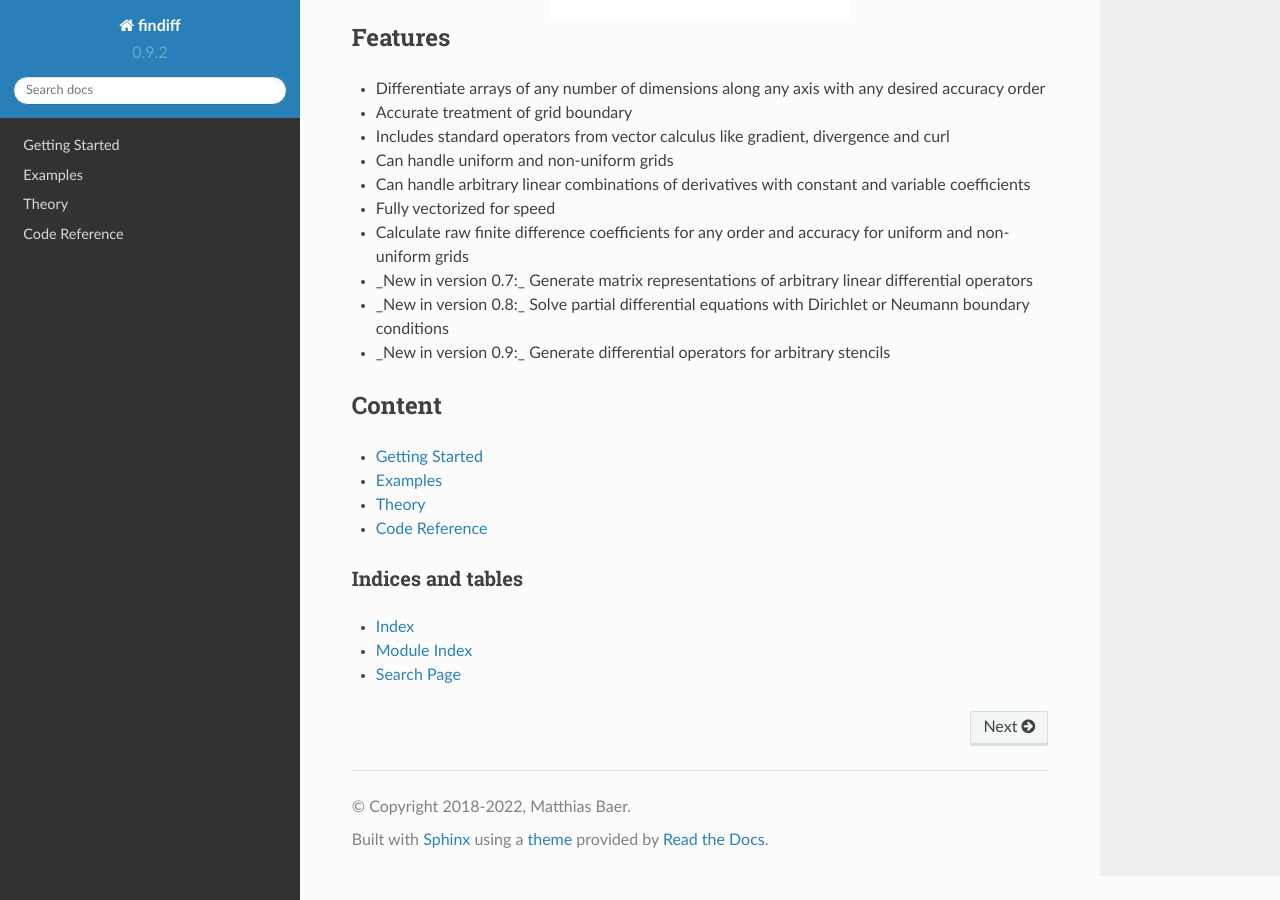
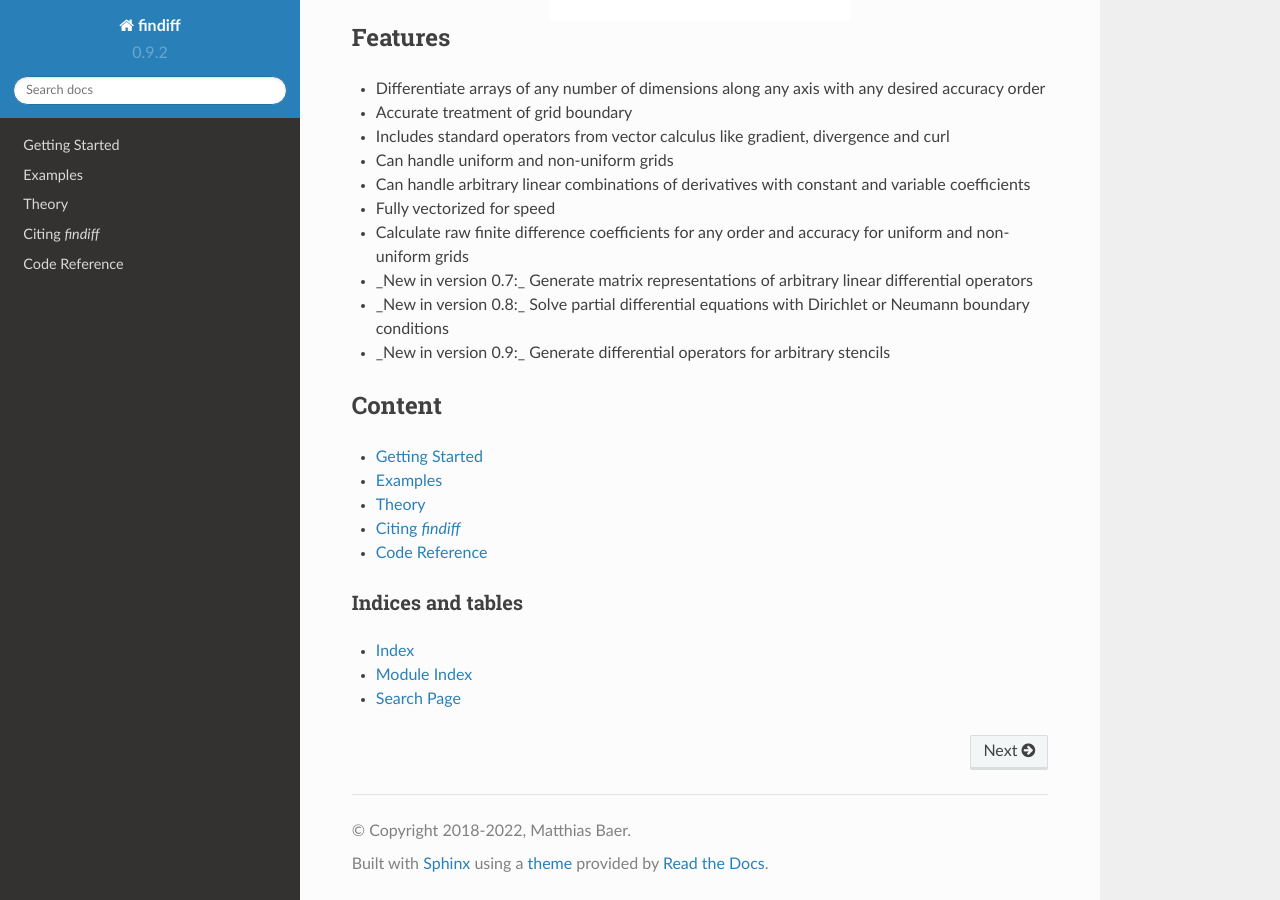
Before and after one commit to maroba/findiff, a Sphinx documentation site: the page built from docs/index.rst, in a window 1280 px wide and 900 px high, scrolled down 511 px. Built offline with Sphinx 7.4.7 and the Read the Docs theme 2.0.0, drawn with Linux system fonts in a browser that asks for light colours; formulas are drawn with MathJax 3.

Commit message:
Update docs

```diff
--- a/docs/index.rst
+++ b/docs/index.rst
@@ -14,16 +14,16 @@
 Features
 --------
 
-* Differentiate arrays of any number of dimensions along any axis with any desired accuracy order
-* Accurate treatment of grid boundary
-* Includes standard operators from vector calculus like gradient, divergence and curl
-* Can handle uniform and non-uniform grids
-* Can handle arbitrary linear combinations of derivatives with constant and variable coefficients
-* Fully vectorized for speed
-* Calculate raw finite difference coefficients for any order and accuracy for uniform and non-uniform grids
-* _New in version 0.7:_ Generate matrix representations of arbitrary linear differential operators
-* _New in version 0.8:_ Solve partial differential equations with Dirichlet or Neumann boundary conditions
-* _New in version 0.9:_ Generate differential operators for arbitrary stencils
+- Differentiate arrays of any number of dimensions along any axis with any desired accuracy order
+- Accurate treatment of grid boundary
+- Includes standard operators from vector calculus like gradient, divergence and curl
+- Can handle uniform and non-uniform grids
+- Can handle arbitrary linear combinations of derivatives with constant and variable coefficients
+- Fully vectorized for speed
+- Calculate raw finite difference coefficients for any order and accuracy for uniform and non-uniform grids
+- _New in version 0.7:_ Generate matrix representations of arbitrary linear differential operators
+- _New in version 0.8:_ Solve partial differential equations with Dirichlet or Neumann boundary conditions
+- _New in version 0.9:_ Generate differential operators for arbitrary stencils
 
 
 Content
```
Also changed, not shown: other parts of docs/index.rst (+1 -0 lines), docs/source/citation.rst (added, +19 -0 lines).
